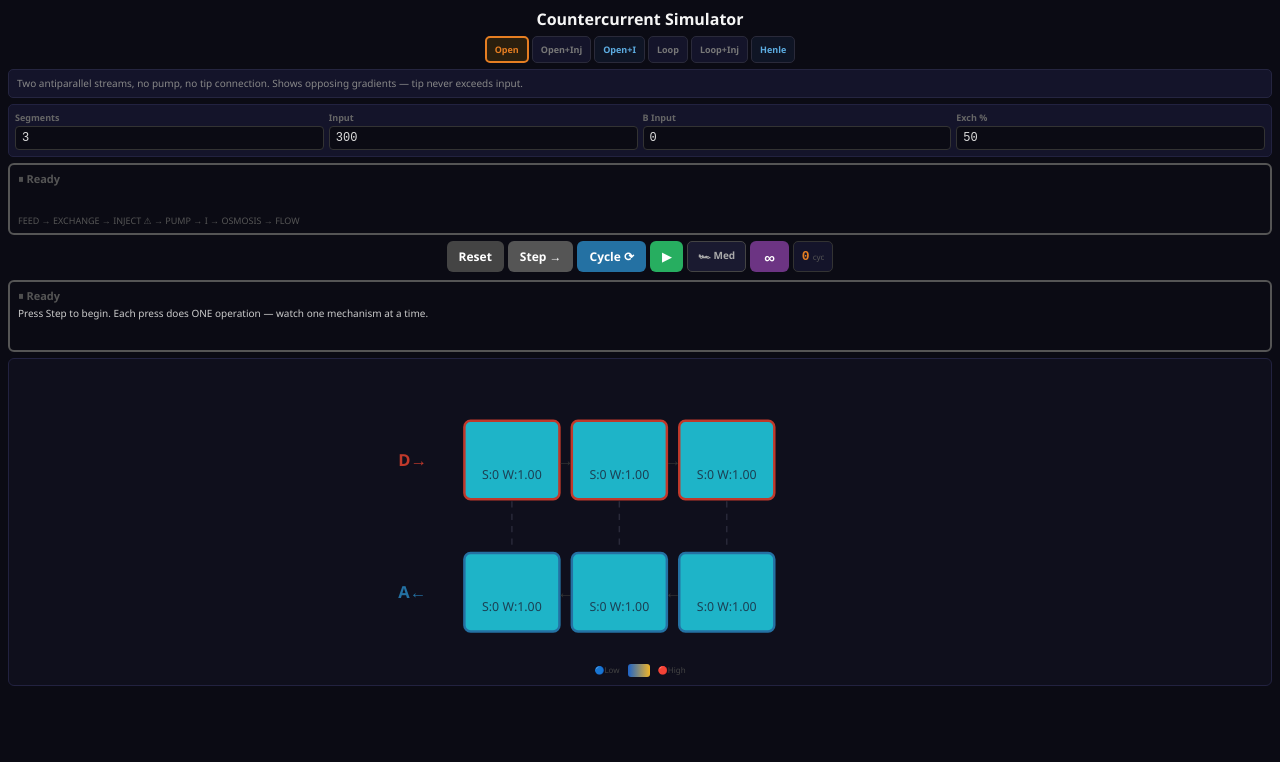
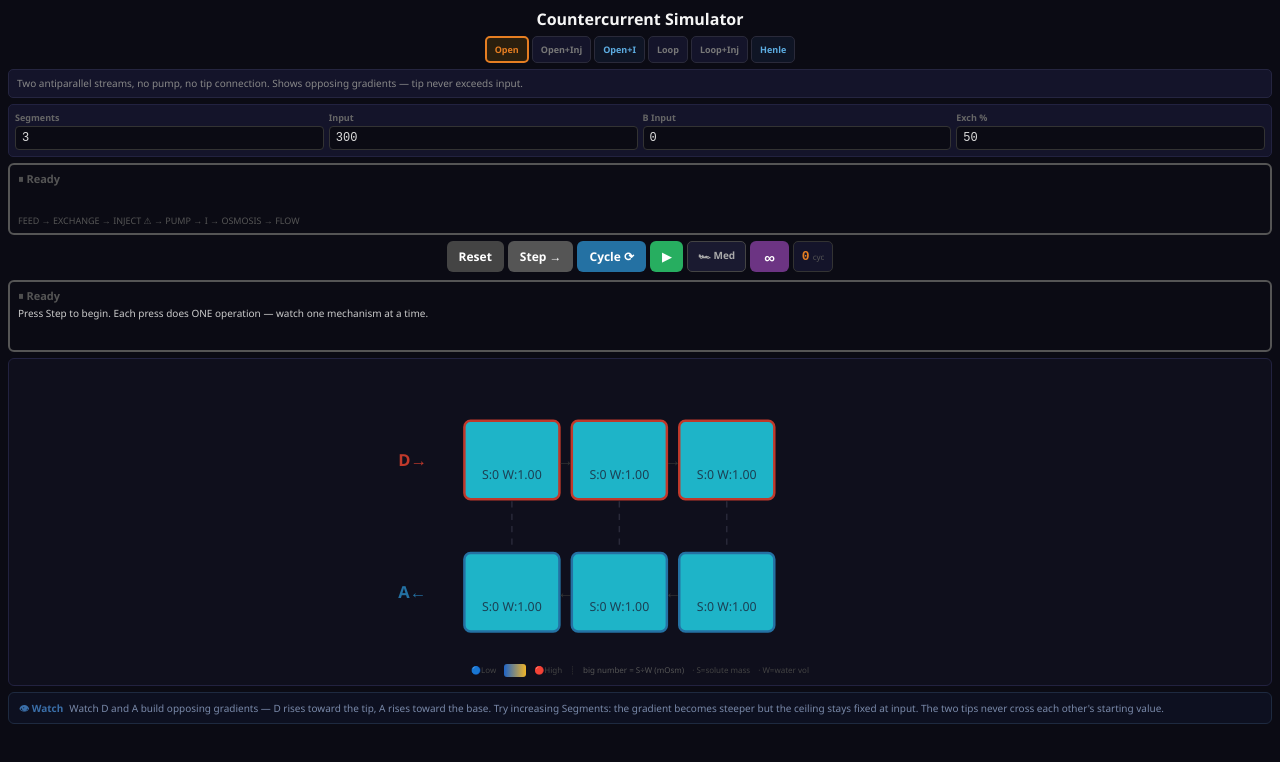
Before and after one commit to Ashu13b/henele-loop-academy, a React (Vite) app: page / in a window 1280 px wide. Shown: the top 762 px of the page. Built offline with nearby package versions, Linux system fonts and the light colour scheme.

Commit message:
feat: scenario watch/key insights + S/W legend

```diff
--- a/src/App.jsx
+++ b/src/App.jsx
@@ -165,14 +165,70 @@ export default function App() {
         {sc.isLoop
           ? <UViz s={s} n={n} mx={mx} phase={phase} cfg={cfg} />
           : <LinearViz s={s} n={n} mx={mx} phase={phase} cfg={cfg} />}
-        <div style={{ display: "flex", justifyContent: "center", gap: 8, marginTop: 4, fontSize: 8, color: "#444" }}>
+        <div style={{ display: "flex", justifyContent: "center", gap: 8, marginTop: 4, fontSize: 8, color: "#444", flexWrap: "wrap" }}>
           <span>🔵Low</span>
           <span style={{ background: "linear-gradient(90deg,rgb(30,100,200),rgb(240,180,40))", padding: "1px 10px", borderRadius: 3, color: "transparent" }}>.</span>
           <span>🔴High</span>
           {sc.hasI && <span style={{ color: "#5dade2" }}>┊dashed=tissue</span>}
           {sc.hasActive && !sc.hasI && <span style={{ color: "#c0392b" }}>⚠=injection</span>}
+          <span style={{ color: "#333" }}>┊</span>
+          <span style={{ color: "#555" }}>big number = S÷W (mOsm)</span>
+          <span style={{ color: "#444" }}>· S=solute mass</span>
+          <span style={{ color: "#444" }}>· W=water vol{sc.hasI ? " (smaller box = less water)" : ""}</span>
         </div>
       </div>
+
+      {/* Watch / Insight panel */}
+      {(() => {
+        const tipD = gc(s.ds[n - 1], s.dw[n - 1]);
+        const tipA = gc(s.as[n - 1], s.aw[n - 1]);
+        const tipI = sc.hasI ? gc(s.is[n - 1], s.iw[n - 1]) : 0;
+        const tipMax = Math.max(tipD, tipA, tipI);
+        const factor = cfg.initialA > 0 ? tipMax / cfg.initialA : 0;
+        const tipDwater = s.dw[n - 1];
+        const waterLostPct = Math.round((1 - tipDwater) * 100);
+        const exceeded = tipMax > cfg.initialA * 1.05;
+        const isSettled = fullStep >= 15;
+
+        if (!isSettled) {
+          // Before enough cycles: show "what to watch"
+          return (
+            <div style={{ background: "#0d1020", border: "1px solid #1e2a40", borderRadius: 6, padding: "7px 10px", marginBottom: 6, fontSize: 10, color: "#7a8aaa", lineHeight: 1.6 }}>
+              <span style={{ color: "#3a6ea8", fontWeight: 700, marginRight: 6 }}>👁 Watch</span>
+              {sc.watch}
+            </div>
+          );
+        }
+
+        // After enough cycles: show computed insight + key
+        return (
+          <div style={{ background: "#0d1a14", border: `1px solid ${exceeded ? "#1e5c2a" : "#1e3a20"}`, borderRadius: 6, padding: "8px 10px", marginBottom: 6 }}>
+            <div style={{ display: "flex", gap: 10, flexWrap: "wrap", marginBottom: 6, fontSize: 10, fontFamily: "monospace" }}>
+              <span style={{ color: exceeded ? "#2ecc71" : "#888" }}>
+                📊 Factor: <strong style={{ fontSize: 12 }}>{factor.toFixed(2)}×</strong>
+                {exceeded ? " ✓ amplified" : " — no amplification"}
+              </span>
+              <span style={{ color: "#c0392b" }}>Tip D: {Math.round(tipD)}</span>
+              <span style={{ color: "#2471a3" }}>Tip A: {Math.round(tipA)}</span>
+              {sc.hasI && <span style={{ color: "#5dade2" }}>Tip I: {Math.round(tipI)}</span>}
+              {sc.hasI && (
+                <span style={{ color: waterLostPct > 5 ? "#e67e22" : "#666" }}>
+                  💧 D tip water: {(tipDwater * 100).toFixed(0)}% left ({waterLostPct > 0 ? `-${waterLostPct}%` : "no loss"})
+                </span>
+              )}
+              {!sc.hasI && sc.hasActive && (
+                <span style={{ color: "#e74c3c" }}>⚠ Fabricated: {Math.round(s.fabricated)}</span>
+              )}
+            </div>
+            <div style={{ fontSize: 10, color: "#99b899", lineHeight: 1.6, borderTop: "1px solid #1a3020", paddingTop: 5 }}>
+              <span style={{ color: exceeded ? "#27ae60" : "#e67e22", fontWeight: 700, marginRight: 6 }}>
+                {exceeded ? "✓ Key" : "⚠ Key"}
+              </span>
+              {sc.key}
+            </div>
+          </div>
+        );
+      })()}
 
       {/* Gradient build-up chart */}
       <Chart history={history} scenario={cfg.scenario} />
--- a/src/constants.js
+++ b/src/constants.js
@@ -3,31 +3,43 @@ export const SC = {
     label: "Open Passive", short: "Open",
     desc: "Two antiparallel streams, no pump, no tip connection. Shows opposing gradients — tip never exceeds input.",
     hasActive: false, isLoop: false, hasI: false,
+    watch: "Watch D and A build opposing gradients — D rises toward the tip, A rises toward the base. Try increasing Segments: the gradient becomes steeper but the ceiling stays fixed at input. The two tips never cross each other's starting value.",
+    key: "Passive exchange alone cannot amplify. No matter how many segments, both tips converge to ≈ input concentration (factor ≈ 1×). A gradient forms — but within the input range, not beyond it. This is the baseline: geometry + diffusion = redistribution only.",
   },
   "open-inj": {
     label: "Open + Injection", short: "Open+Inj",
     desc: "Pump INJECTS solute from A directly into D. ⚠ Fabricates solute. No tip connection = no feedback = additive stacking, NOT multiplication.",
     hasActive: true, isLoop: false, hasI: false,
+    watch: "Watch Tip D climb above input — it looks like multiplication. Now check the ⚠ conservation badge: fabricated solute grows each cycle. Raise Inject amount and watch both the tip and the fabrication counter rise together.",
+    key: "Without a U-turn, injected solute just stacks onto D with no feedback. Fresh fluid washes it away next cycle, so it never truly multiplies — it just adds. And it cheats: solute is created from nothing. Real kidneys cannot do this.",
   },
   "open-i": {
     label: "Open + Interstitium", short: "Open+I",
     desc: "Pump moves A→I (solute). Water leaves D→I (osmosis). Set B Input > 0 so A has solute for the pump. No U-turn — can it multiply?",
     hasActive: true, isLoop: false, hasI: true,
+    watch: "Set B Input > 0 so A has solute to pump. Watch I build up (the interstitium gains solute). Watch W in D segments drop as osmosis pulls water into I — D concentrates. Then check Exit A[1]: does it ever climb above input?",
+    key: "All three real mechanisms fire (pump, osmosis, interstitium) but without a loop there is no feedback. The exit never climbs past input (factor ≈ 1×). This proves the U-turn is the missing ingredient — not the pump, not osmosis alone.",
   },
   "loop": {
     label: "Loop Passive", short: "Loop",
     desc: "Connected at tip. No pump. Everything → input concentration. Proves geometry alone can't concentrate.",
     hasActive: false, isLoop: true, hasI: false,
+    watch: "Watch every D and A segment converge to the same value — the input concentration. No gradient forms tip-to-base; instead everything equalises. More segments doesn't help: all of them settle to the same flat value.",
+    key: "The U-turn alone does nothing. Without a pump, both limbs equilibrate to input concentration everywhere (factor ≈ 1×). Geometry is necessary for multiplication but not sufficient. You need something to break the symmetry.",
   },
   "loop-inj": {
     label: "Loop + Injection", short: "Loop+Inj",
     desc: "U-turn + pump INJECTS into D. Real multiplication (feedback!) but ⚠ conservation violated — solute fabricated/destroyed each cycle.",
     hasActive: true, isLoop: true, hasI: false,
+    watch: "Watch Tip D climb well above input — that's real feedback. The U-turn recirculates concentrated fluid into the pump zone, amplifying each cycle. Now check the ⚠ badge: fabricated solute grows every cycle. Conservation is broken.",
+    key: "The U-turn creates genuine multiplication (factor > 1×) — that's the feedback the open scenario lacked. But solute is fabricated from nothing each cycle. This shows the loop is essential for multiplication, but injection is not how real kidneys do it.",
   },
   "henle": {
     label: "Real Henle", short: "Henle",
     desc: "U-turn + pump→I + osmosis D→I. Real multiplication with conservation. D concentrates by LOSING WATER, not gaining solute. I is the battery.",
     hasActive: true, isLoop: true, hasI: true,
+    watch: "Watch the W value inside D segments fall below 1.0 — water is leaving via osmosis into I. S (solute mass) in D stays nearly constant. Concentration rises only because water left. Check conservation: total solute stays stable. I is the gradient battery that makes this work.",
+    key: "Real multiplication with conservation intact. D concentrates by LOSING WATER, not gaining solute — the pump charges I, osmosis drains D, the U-turn feeds dilute fluid back to the pump. Factor > 1×, nothing fabricated. This is how your kidneys work right now.",
   },
 };
 
```
Also changed, not shown: 4 other files (tests, documents, lock files or other folders).
